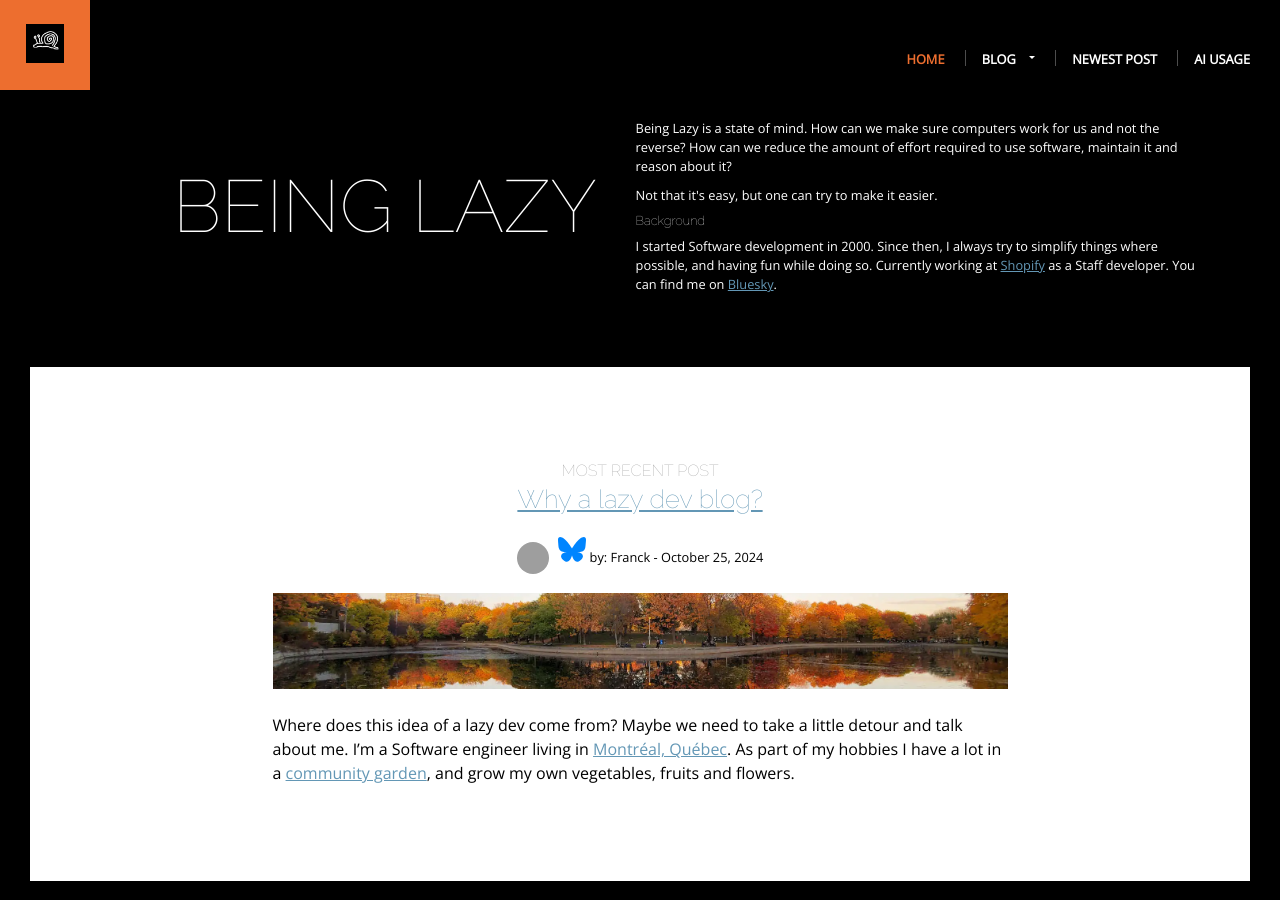
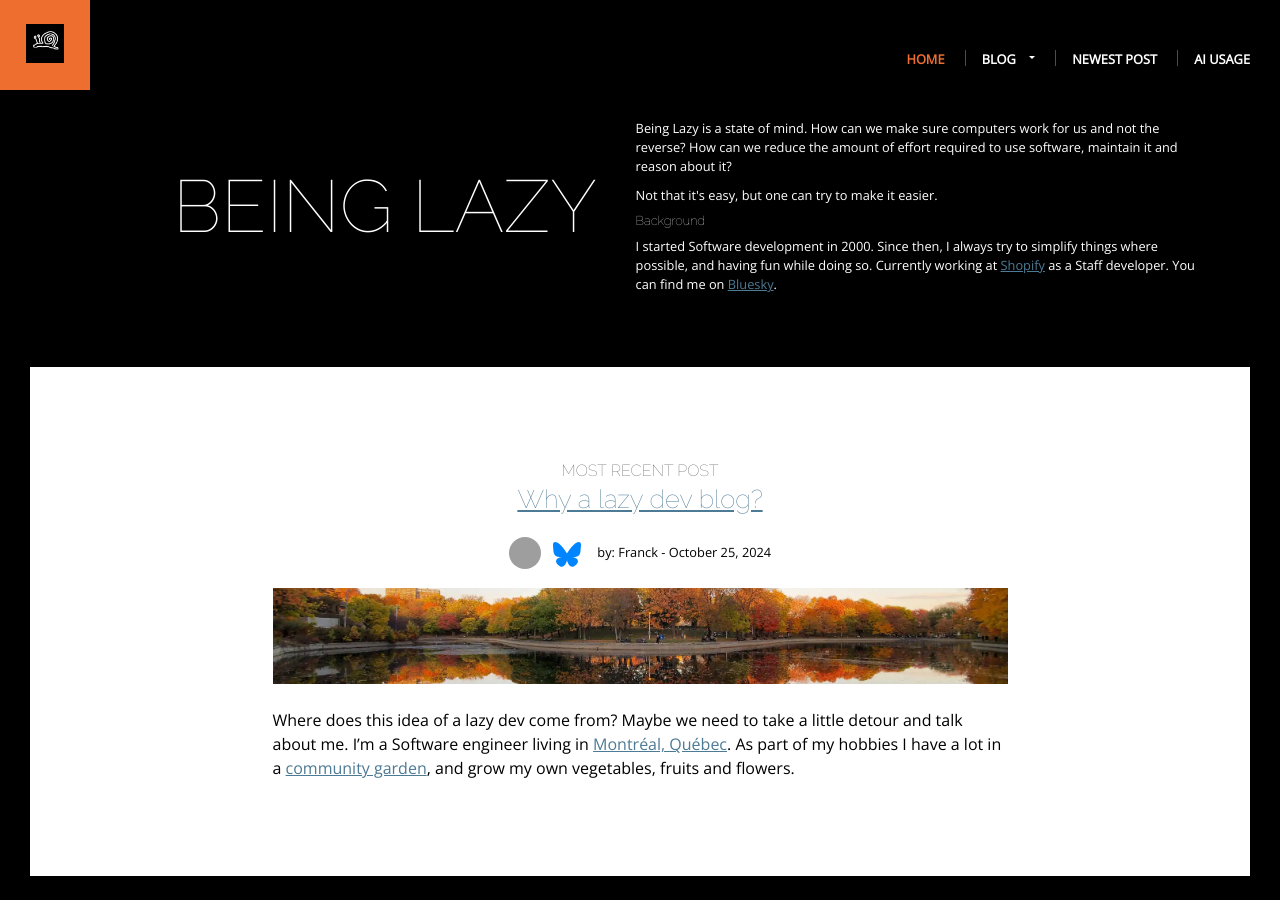
Before and after one commit to fdelache/fdelache.github.io, a Jekyll site: the page built from index.html, in a window 1280 px wide and 900 px high, scrolled down 854 px. Built offline with Jekyll 4.4.1, drawn with Linux system fonts in a browser that asks for light colours; nearby versions of some CDN libraries; grey boxes are pictures that could not be loaded.

Commit message:
Various accessibility fixes

```diff
--- a/_includes/head.html
+++ b/_includes/head.html
@@ -23,7 +23,7 @@
     <link href="/apple-touch-icon.png" rel="apple-touch-icon">
     <meta charset="utf-8">
     <meta content="width=device-width, initial-scale=1" name="viewport">
-    <link href="https://fonts.googleapis.com/css?family=Open+Sans|Raleway:100" rel="stylesheet">
+    <link href="https://fonts.googleapis.com/css?family=Open+Sans|Raleway:100" rel="stylesheet" rel="preconnect">
     <link crossorigin="anonymous" href="https://use.fontawesome.com/releases/v5.5.0/css/all.css"
           integrity="sha384-B4dIYHKNBt8Bc12p+WXckhzcICo0wtJAoU8YZTY5qE0Id1GSseTk6S+L3BlXeVIU" rel="stylesheet">
     <link href="/css/reset.css" rel="stylesheet">
--- a/_includes/social-links.html
+++ b/_includes/social-links.html
@@ -1,5 +1,5 @@
 <li>
-    <a class="social-link" href="https://bsky.app/profile/franck.isalazy.dev">
+    <a class="social-link" href="https://bsky.app/profile/franck.isalazy.dev" aria-label="Bluesky">
         <svg fill="none" viewBox="0 0 64 57" width="28" style="width: 28px; height: 24.9375px;">
             <path fill="#0085ff" d="M13.873 3.805C21.21 9.332 29.103 20.537 32 26.55v15.882c0-.338-.13.044-.41.867-1.512 4.456-7.418 21.847-20.923 7.944-7.111-7.32-3.819-14.64 9.125-16.85-7.405 1.264-15.73-.825-18.014-9.015C1.12 23.022 0 8.51 0 6.55 0-3.268 8.579-.182 13.873 3.805ZM50.127 3.805C42.79 9.332 34.897 20.537 32 26.55v15.882c0-.338.13.044.41.867 1.512 4.456 7.418 21.847 20.923 7.944 7.111-7.32 3.819-14.64-9.125-16.85 7.405 1.264 15.73-.825 18.014-9.015C62.88 23.022 64 8.51 64 6.55c0-9.818-8.578-6.732-13.873-2.745Z">
             </path>
--- a/_layouts/post.html
+++ b/_layouts/post.html
@@ -10,7 +10,7 @@
             <h1>{{ page.title }}</h1>
                 <div class="post-byline">
                     <img src="{{ page.gravatar }}" alt="{{ post.gravatarAlt }}">
-                    <a href="{{ page.authorBluesky }}" class="social-link">
+                    <a href="{{ page.authorBluesky }}" class="social-link" aria-label="Bluesky">
                         <svg fill="none" viewBox="0 0 64 57" width="28" style="width: 28px; height: 24.9375px;">
                             <path fill="#0085ff" d="M13.873 3.805C21.21 9.332 29.103 20.537 32 26.55v15.882c0-.338-.13.044-.41.867-1.512 4.456-7.418 21.847-20.923 7.944-7.111-7.32-3.819-14.64 9.125-16.85-7.405 1.264-15.73-.825-18.014-9.015C1.12 23.022 0 8.51 0 6.55 0-3.268 8.579-.182 13.873 3.805ZM50.127 3.805C42.79 9.332 34.897 20.537 32 26.55v15.882c0-.338.13.044.41.867 1.512 4.456 7.418 21.847 20.923 7.944 7.111-7.32 3.819-14.64-9.125-16.85 7.405 1.264 15.73-.825 18.014-9.015C62.88 23.022 64 8.51 64 6.55c0-9.818-8.578-6.732-13.873-2.745Z">
                             </path>
--- a/blog/index.html
+++ b/blog/index.html
@@ -17,7 +17,7 @@
                     <h2><a href="{{ post.url }}">{{ post.title }}</a></h2>
                     <div class="post-byline">
                         <img src="{{ post.gravatar }}" alt="{{ post.gravatarAlt }}"/>
-                        <a class="social-link" href="{{ post.authorTwitter }}">
+                        <a class="social-link" href="{{ post.authorBluesky }}" aria-label="Bluesky">
                             <svg fill="none" viewBox="0 0 64 57" width="28" style="width: 28px; height: 24.9375px;">
                                 <path fill="#0085ff" d="M13.873 3.805C21.21 9.332 29.103 20.537 32 26.55v15.882c0-.338-.13.044-.41.867-1.512 4.456-7.418 21.847-20.923 7.944-7.111-7.32-3.819-14.64 9.125-16.85-7.405 1.264-15.73-.825-18.014-9.015C1.12 23.022 0 8.51 0 6.55 0-3.268 8.579-.182 13.873 3.805ZM50.127 3.805C42.79 9.332 34.897 20.537 32 26.55v15.882c0-.338.13.044.41.867 1.512 4.456 7.418 21.847 20.923 7.944 7.111-7.32 3.819-14.64-9.125-16.85 7.405 1.264 15.73-.825 18.014-9.015C62.88 23.022 64 8.51 64 6.55c0-9.818-8.578-6.732-13.873-2.745Z">
                                 </path>
--- a/css/main.css
+++ b/css/main.css
@@ -28,7 +28,7 @@
 }
 
 a {
-    color: #6397b5;
+    color: #4d7a94;
 }
 
 p {
@@ -45,7 +45,7 @@
 }
 
 h4 {
-    color: #999;
+    color: #444444;
     font-weight: bold;
     text-transform: uppercase;
 }
@@ -536,7 +536,7 @@
 }
 
 .blog-title-list span {
-    color: #999;
+    color: #606060;
     display: block;
     font-size: 0.8em;
     font-style: italic;
--- a/index.html
+++ b/index.html
@@ -42,9 +42,10 @@
                         {{ site.posts.first.title }}</a>
                 </h2>
                 <div class="post-byline">
-                    <img src="{{ site.posts.first.gravatar }}"  alt="{{ site.posts.first.gravatarAlt }}>
+                    <img src="{{ site.posts.first.gravatar }}"  alt="{{ site.posts.first.gravatarAlt }}">
                     <a class="social-link"
-                       href="{{ site.posts.first.authorBluesky }}">
+                       href="{{ site.posts.first.authorBluesky }}"
+                       aria-label="Bluesky">
                         <svg fill="none" viewBox="0 0 64 57" width="28" style="width: 28px; height: 24.9375px;">
                             <path fill="#0085ff" d="M13.873 3.805C21.21 9.332 29.103 20.537 32 26.55v15.882c0-.338-.13.044-.41.867-1.512 4.456-7.418 21.847-20.923 7.944-7.111-7.32-3.819-14.64 9.125-16.85-7.405 1.264-15.73-.825-18.014-9.015C1.12 23.022 0 8.51 0 6.55 0-3.268 8.579-.182 13.873 3.805ZM50.127 3.805C42.79 9.332 34.897 20.537 32 26.55v15.882c0-.338.13.044.41.867 1.512 4.456 7.418 21.847 20.923 7.944 7.111-7.32 3.819-14.64-9.125-16.85 7.405 1.264 15.73-.825 18.014-9.015C62.88 23.022 64 8.51 64 6.55c0-9.818-8.578-6.732-13.873-2.745Z">
                             </path>
```
